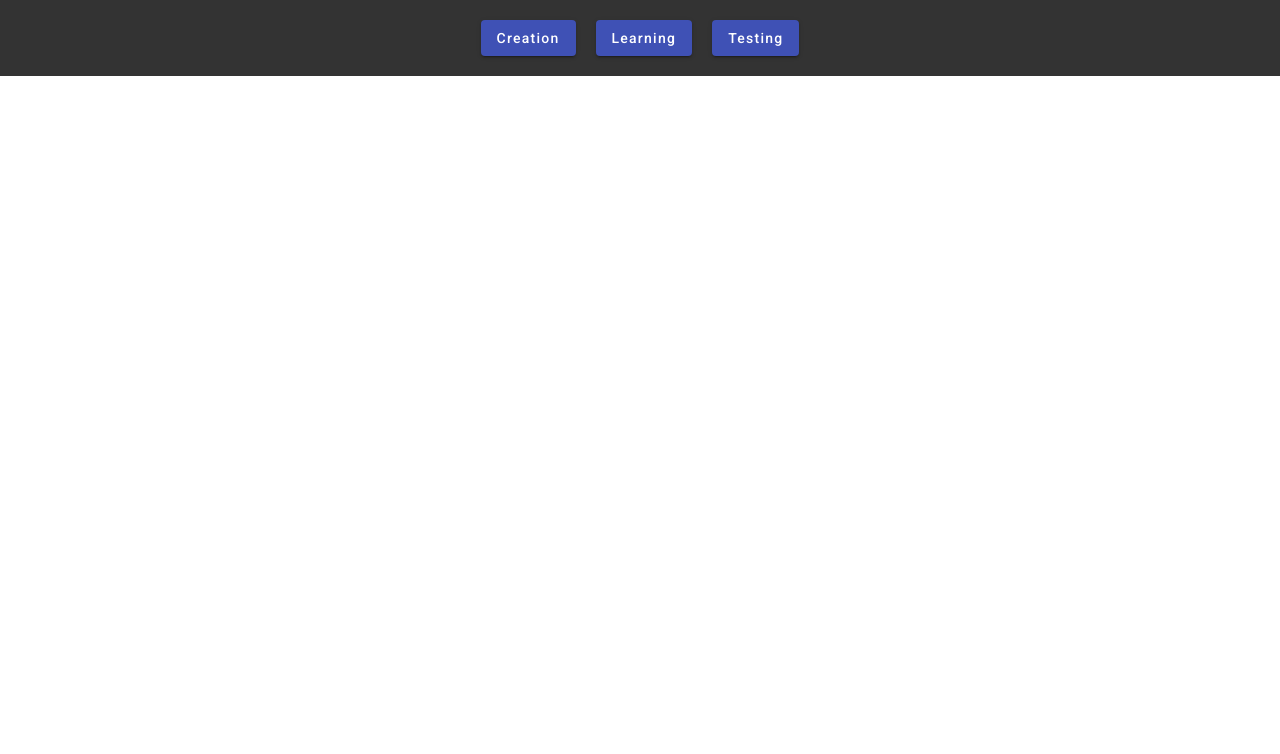
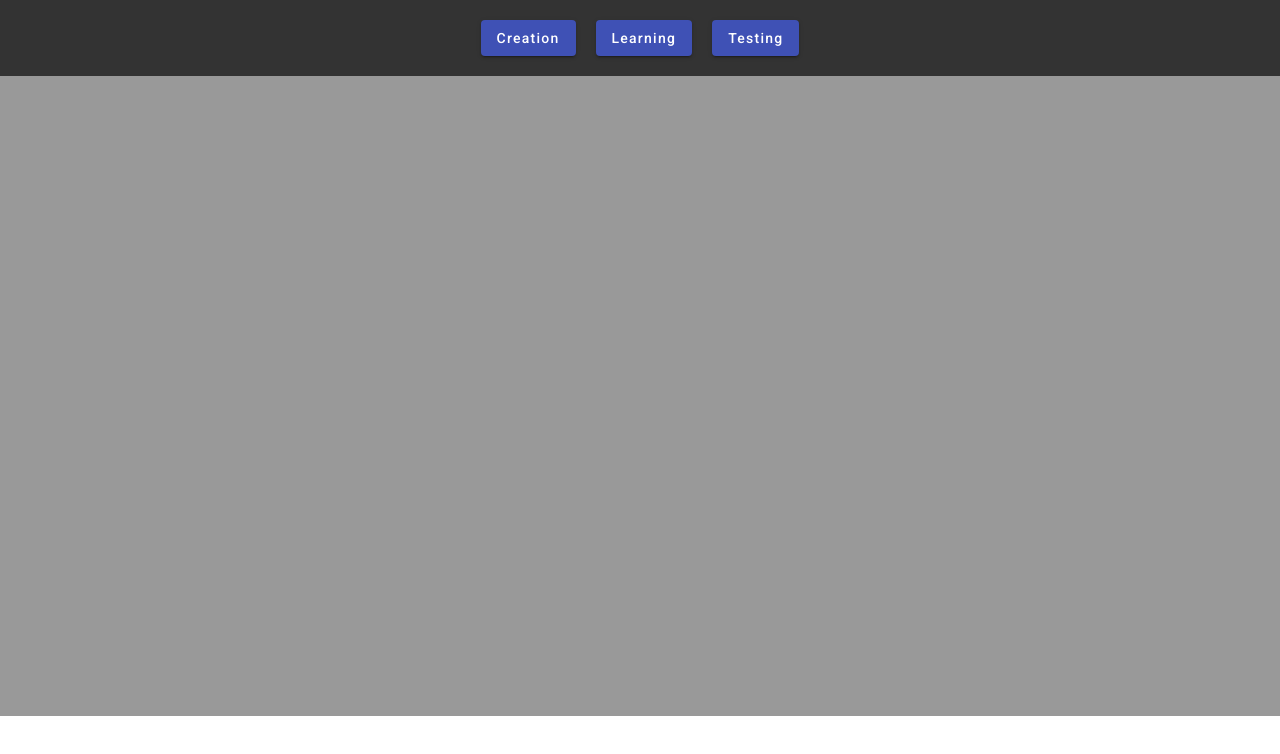
Before and after one commit to ninopedergnana/hrm, an Angular app in the folder hrm/: page / in a window 1280 px wide. Shown: the top 754 px of the page. Built offline with nearby package versions, Linux system fonts and the light colour scheme.

Commit message:
highlighting the background for better visibility

```diff
--- a/hrm/src/app/app.component.css
+++ b/hrm/src/app/app.component.css
@@ -11,11 +11,12 @@
 }
 
 .centered-content {
+	background: #999;
 	display: flex;
 	flex-direction: column;
 	justify-content: center;
 	align-items: center;
-	min-height: 50vh;
+	min-height: 75vh;
 	padding: 20px;
 }
 
```
